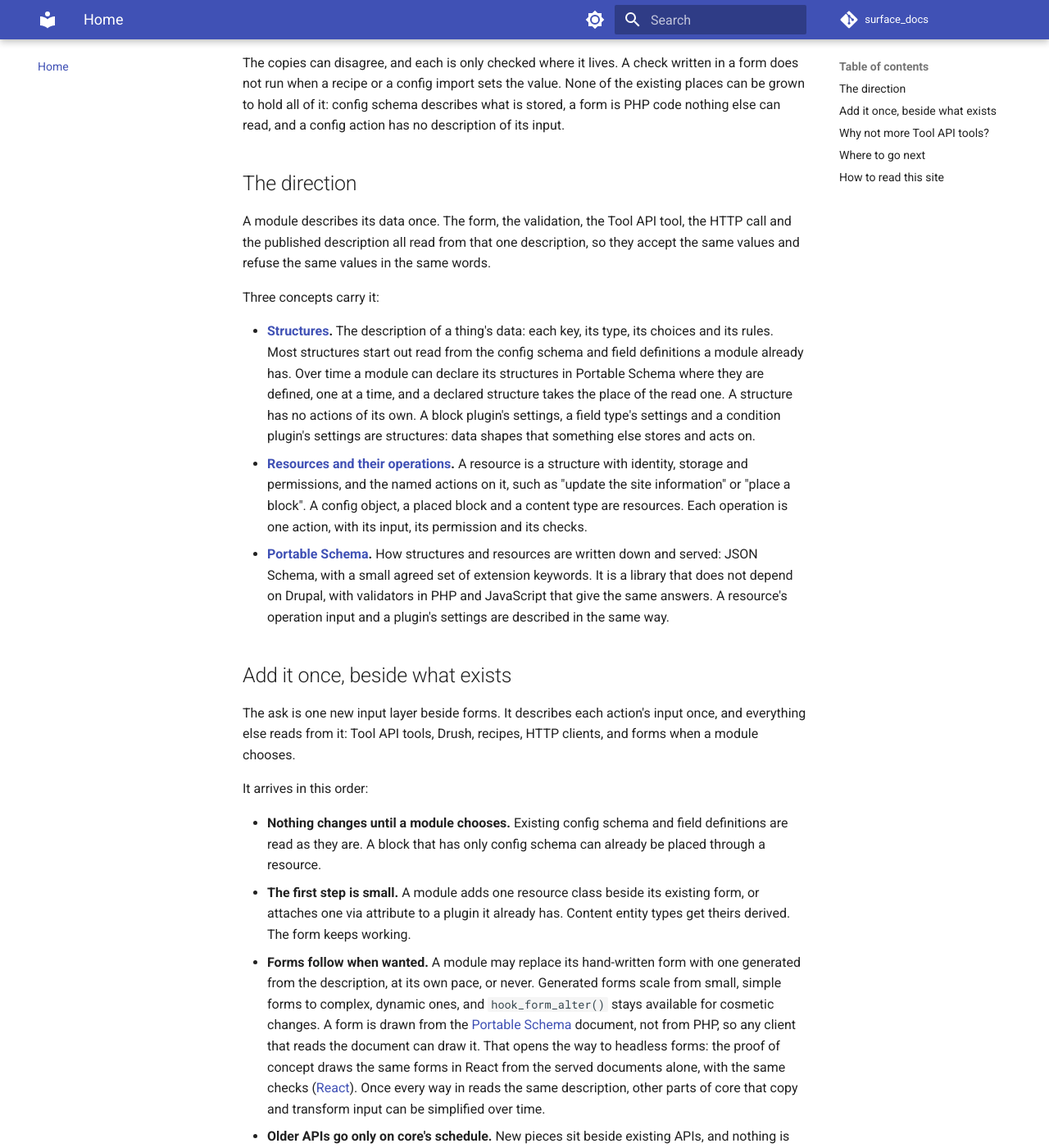
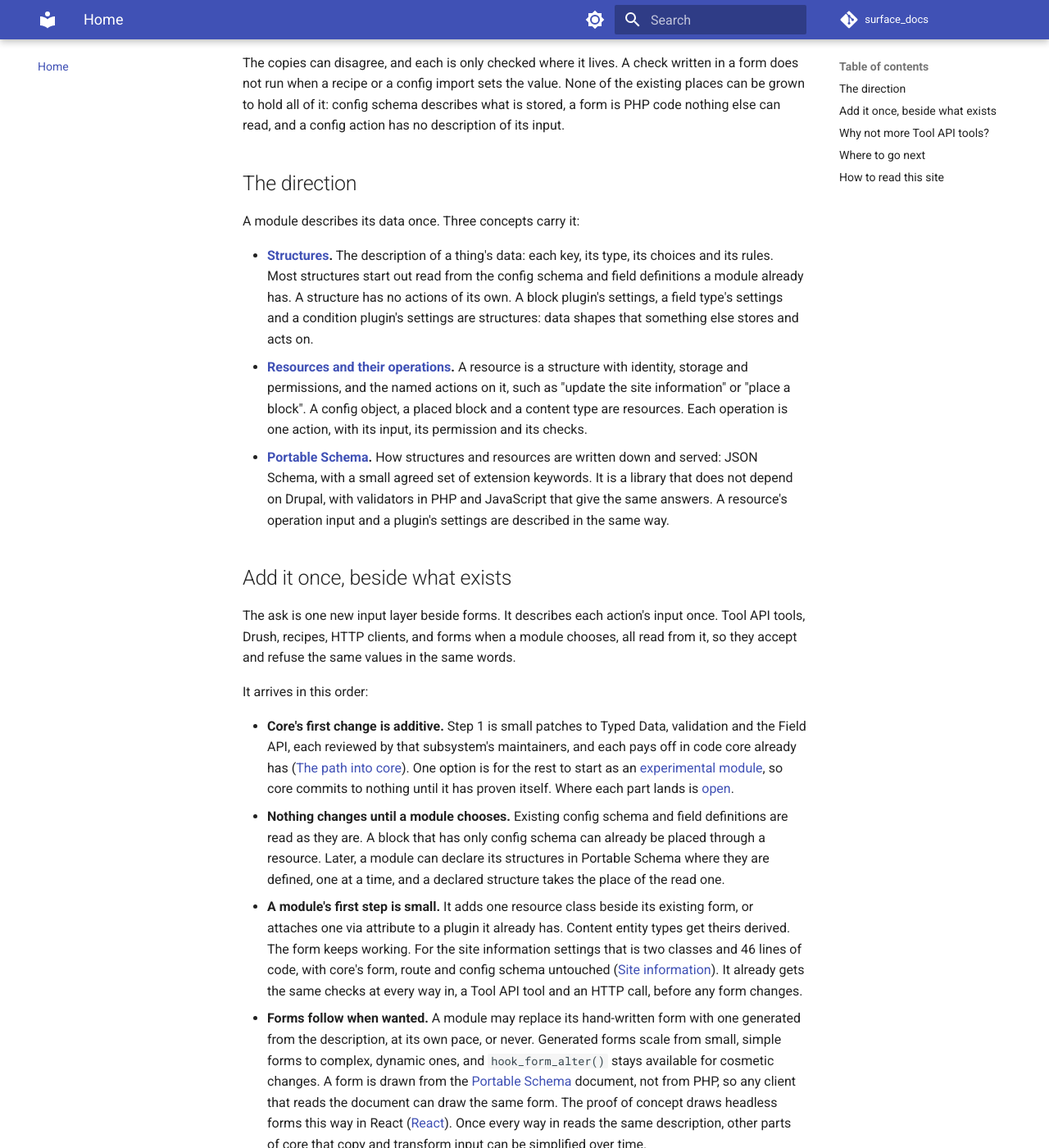
Before and after one commit to mlander/surface_docs, an MkDocs documentation site: the page built from docs/index.md, in a window 1280 px wide and 1400 px high, scrolled down 308 px. Shown: the whole window at 82% size. Built offline with MkDocs 1.6.1 and Material for MkDocs 9.7.7, drawn with Linux system fonts in a browser that asks for light colours; comment, search, counter and statistics services are not loaded; some of the changed text lies outside the part shown.

Commit message:
Home: core's first change, cost and payoff of a module's first step, less repetition

```diff
--- a/docs/index.md
+++ b/docs/index.md
@@ -6,23 +6,22 @@ The copies can disagree, and each is only checked where it lives. A check writte
 
 ## The direction
 
-A module describes its data once. The form, the validation, the Tool API tool, the HTTP call and the published description all read from that one description, so they accept the same values and refuse the same values in the same words.
+A module describes its data once. Three concepts carry it:
 
-Three concepts carry it:
-
-- **[Structures](path/structures.md).** The description of a thing's data: each key, its type, its choices and its rules. Most structures start out read from the config schema and field definitions a module already has. Over time a module can declare its structures in Portable Schema where they are defined, one at a time, and a declared structure takes the place of the read one. A structure has no actions of its own. A block plugin's settings, a field type's settings and a condition plugin's settings are structures: data shapes that something else stores and acts on.
+- **[Structures](path/structures.md).** The description of a thing's data: each key, its type, its choices and its rules. Most structures start out read from the config schema and field definitions a module already has. A structure has no actions of its own. A block plugin's settings, a field type's settings and a condition plugin's settings are structures: data shapes that something else stores and acts on.
 - **[Resources and their operations](path/resources-operations.md).** A resource is a structure with identity, storage and permissions, and the named actions on it, such as "update the site information" or "place a block". A config object, a placed block and a content type are resources. Each operation is one action, with its input, its permission and its checks.
 - **[Portable Schema](path/portable-schema.md).** How structures and resources are written down and served: JSON Schema, with a small agreed set of extension keywords. It is a library that does not depend on Drupal, with validators in PHP and JavaScript that give the same answers. A resource's operation input and a plugin's settings are described in the same way.
 
 ## Add it once, beside what exists
 
-The ask is one new input layer beside forms. It describes each action's input once, and everything else reads from it: Tool API tools, Drush, recipes, HTTP clients, and forms when a module chooses.
+The ask is one new input layer beside forms. It describes each action's input once. Tool API tools, Drush, recipes, HTTP clients, and forms when a module chooses, all read from it, so they accept and refuse the same values in the same words.
 
 It arrives in this order:
 
-- **Nothing changes until a module chooses.** Existing config schema and field definitions are read as they are. A block that has only config schema can already be placed through a resource.
-- **The first step is small.** A module adds one resource class beside its existing form, or attaches one via attribute to a plugin it already has. Content entity types get theirs derived. The form keeps working.
-- **Forms follow when wanted.** A module may replace its hand-written form with one generated from the description, at its own pace, or never. Generated forms scale from small, simple forms to complex, dynamic ones, and `hook_form_alter()` stays available for cosmetic changes. A form is drawn from the [Portable Schema](path/portable-schema.md) document, not from PHP, so any client that reads the document can draw it. That opens the way to headless forms: the proof of concept draws the same forms in React from the served documents alone, with the same checks ([React](path/stays-in-poc.md#react)). Once every way in reads the same description, other parts of core that copy and transform input can be simplified over time.
+- **Core's first change is additive.** Step 1 is small patches to Typed Data, validation and the Field API, each reviewed by that subsystem's maintainers, and each pays off in code core already has ([The path into core](path/index.md)). One option is for the rest to start as an [experimental module](https://www.drupal.org/about/core/policies/core-change-policies/experimental/policy-and-list), so core commits to nothing until it has proven itself. Where each part lands is [open](open/index.md#where-the-parts-land).
+- **Nothing changes until a module chooses.** Existing config schema and field definitions are read as they are. A block that has only config schema can already be placed through a resource. Later, a module can declare its structures in Portable Schema where they are defined, one at a time, and a declared structure takes the place of the read one.
+- **A module's first step is small.** It adds one resource class beside its existing form, or attaches one via attribute to a plugin it already has. Content entity types get theirs derived. The form keeps working. For the site information settings that is two classes and 46 lines of code, with core's form, route and config schema untouched ([Site information](adopting/site-information.md)). It already gets the same checks at every way in, a Tool API tool and an HTTP call, before any form changes.
+- **Forms follow when wanted.** A module may replace its hand-written form with one generated from the description, at its own pace, or never. Generated forms scale from small, simple forms to complex, dynamic ones, and `hook_form_alter()` stays available for cosmetic changes. A form is drawn from the [Portable Schema](path/portable-schema.md) document, not from PHP, so any client that reads the document can draw the same form. The proof of concept draws headless forms this way in React ([React](path/stays-in-poc.md#react)). Once every way in reads the same description, other parts of core that copy and transform input can be simplified over time.
 - **Older APIs go only on core's schedule.** New pieces sit beside existing APIs, and nothing is removed or deprecated to make room. Core's policy allows new APIs in a [minor release](https://www.drupal.org/about/core/policies/core-change-policies/allowed-changes#minor) when they keep backward compatibility, and [Release fit](path/release-fit.md) checks each change against it. Once the new pieces are in use, older ones can be deprecated gracefully on core's [usual schedule](https://www.drupal.org/about/core/policies/core-change-policies/allowed-changes#s-deprecations): deprecated in a minor release, removed in the next major.
 
 It builds on what core has: config schema and field definitions, constraint plugins, JSON Schema, Form API elements, entity storage and access. What it does not change:
@@ -30,7 +29,7 @@ It builds on what core has: config schema and field definitions, constraint plug
 - **Plugins, entities and config.** A plugin is still a plugin, an entity is still an entity, config is still config. Config storage, export and import work as they do today, and stored data does not change.
 - **Routing and controllers.** Existing routes and controllers are untouched. A module adds a route only if it wants a generated form at a second path.
 - **Permissions.** An operation names a permission that already exists. None are created.
-- **Form API.** A generated form is built from Form API elements. Cosmetic overrides stay in Form API: a module changes how a generated form looks with `hook_form_alter()` or a small class that alters its render array, never what a value means.
+- **Form API.** A generated form is a Form API form, built from its elements, and alters run on it as on any form.
 - **Field widgets.** They are not changed.
 
 ## Why not more Tool API tools?
```
Also changed, not shown: docs/path/index.md (+1 -1 lines).
